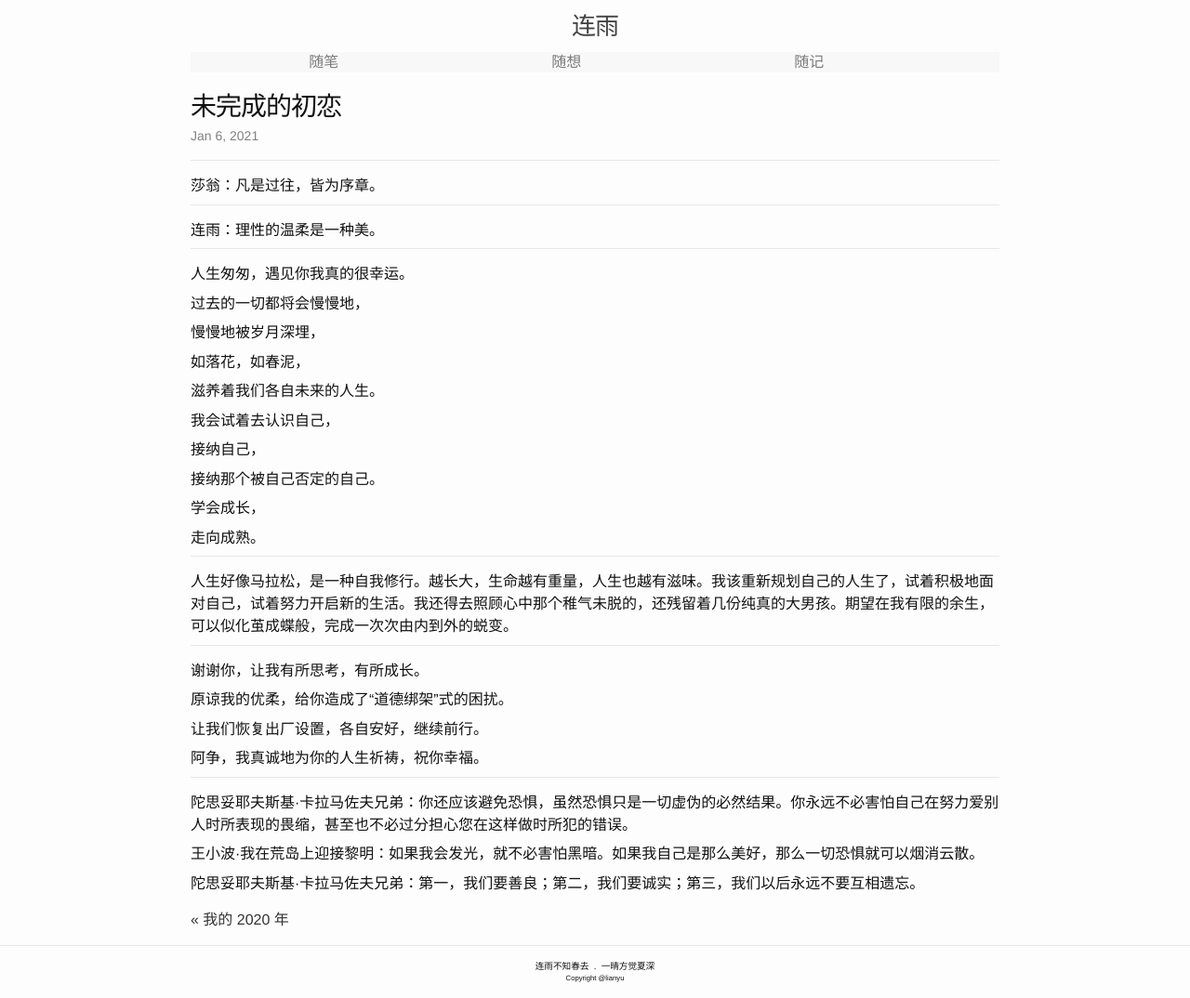
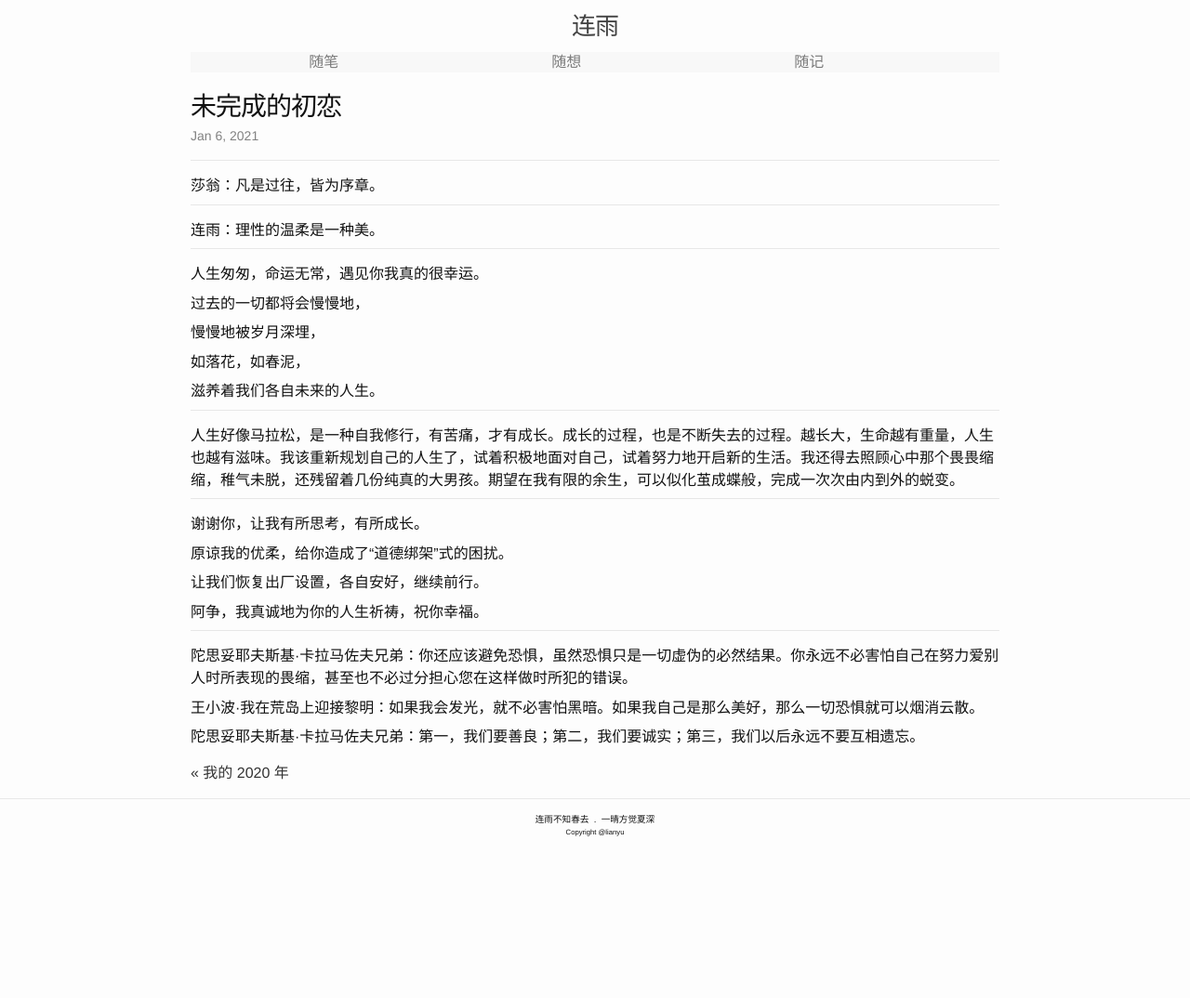
Before and after one commit to lianyu1115/lianyu, a Jekyll site: the page built from _journals/2021-01-06-未完成的初恋.md, in a window 1280 px wide. Shown: the whole page at 93% size. Built offline with Jekyll 4.4.1, drawn with Linux system fonts in a browser that asks for light colours; after the commit the page ends 916 px from its top, so only the background shows below that.

Commit message:
Update 2021-01-06-未完成的初恋.md

```diff
--- a/_journals/2021-01-06-未完成的初恋.md
+++ b/_journals/2021-01-06-未完成的初恋.md
@@ -15,7 +15,7 @@ tags: ''
 
 - - -
 
-人生匆匆，遇见你我真的很幸运。
+人生匆匆，命运无常，遇见你我真的很幸运。
 
 过去的一切都将会慢慢地，
 
@@ -25,19 +25,9 @@ tags: ''
 
 滋养着我们各自未来的人生。
 
-我会试着去认识自己，
-
-接纳自己，
-
-接纳那个被自己否定的自己。
-
-学会成长，
-
-走向成熟。
-
 - - -
 
-人生好像马拉松，是一种自我修行。越长大，生命越有重量，人生也越有滋味。我该重新规划自己的人生了，试着积极地面对自己，试着努力开启新的生活。我还得去照顾心中那个稚气未脱的，还残留着几份纯真的大男孩。期望在我有限的余生，可以似化茧成蝶般，完成一次次由内到外的蜕变。
+人生好像马拉松，是一种自我修行，有苦痛，才有成长。成长的过程，也是不断失去的过程。越长大，生命越有重量，人生也越有滋味。我该重新规划自己的人生了，试着积极地面对自己，试着努力地开启新的生活。我还得去照顾心中那个畏畏缩缩，稚气未脱，还残留着几份纯真的大男孩。期望在我有限的余生，可以似化茧成蝶般，完成一次次由内到外的蜕变。
 
 - - -
 
```
